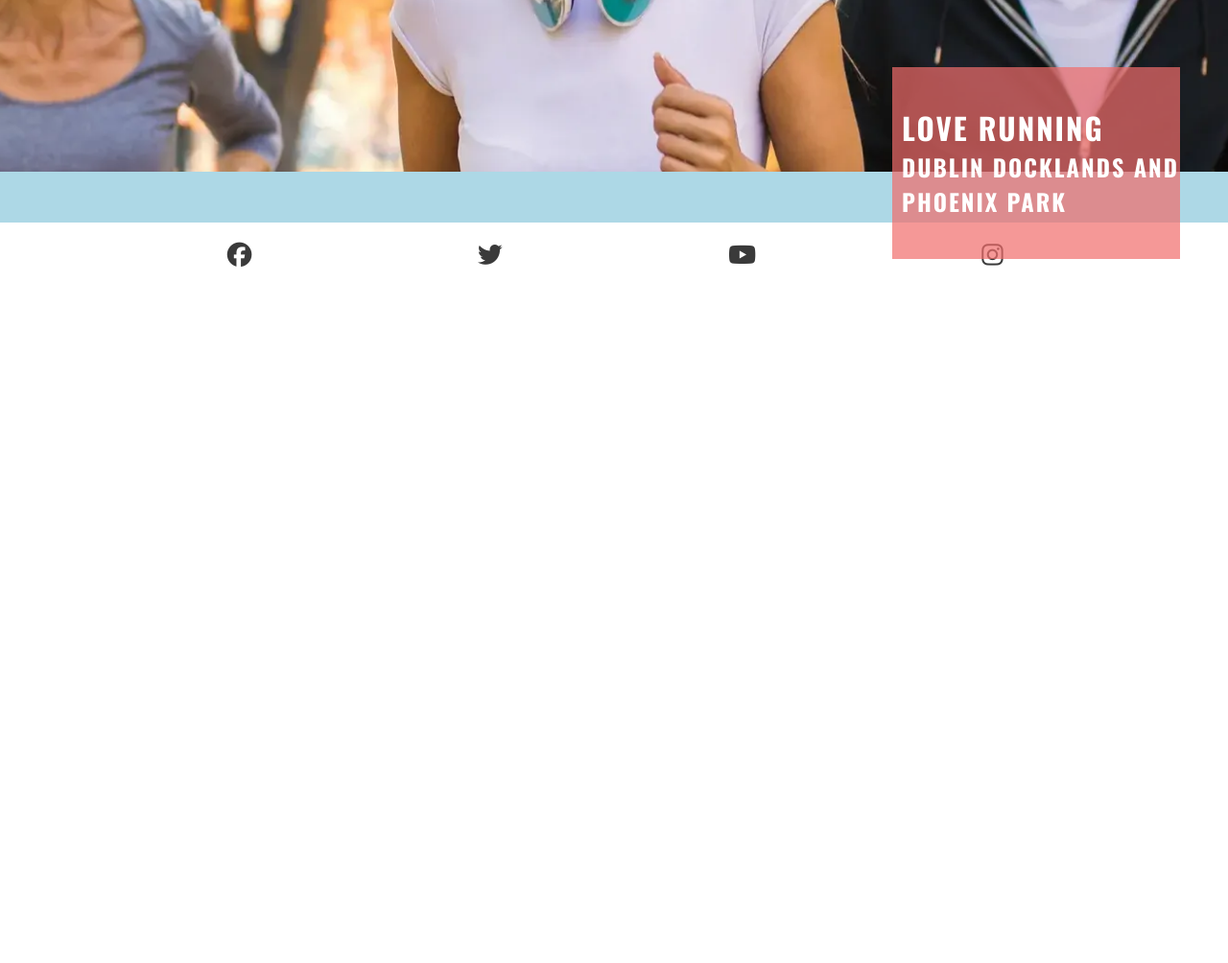
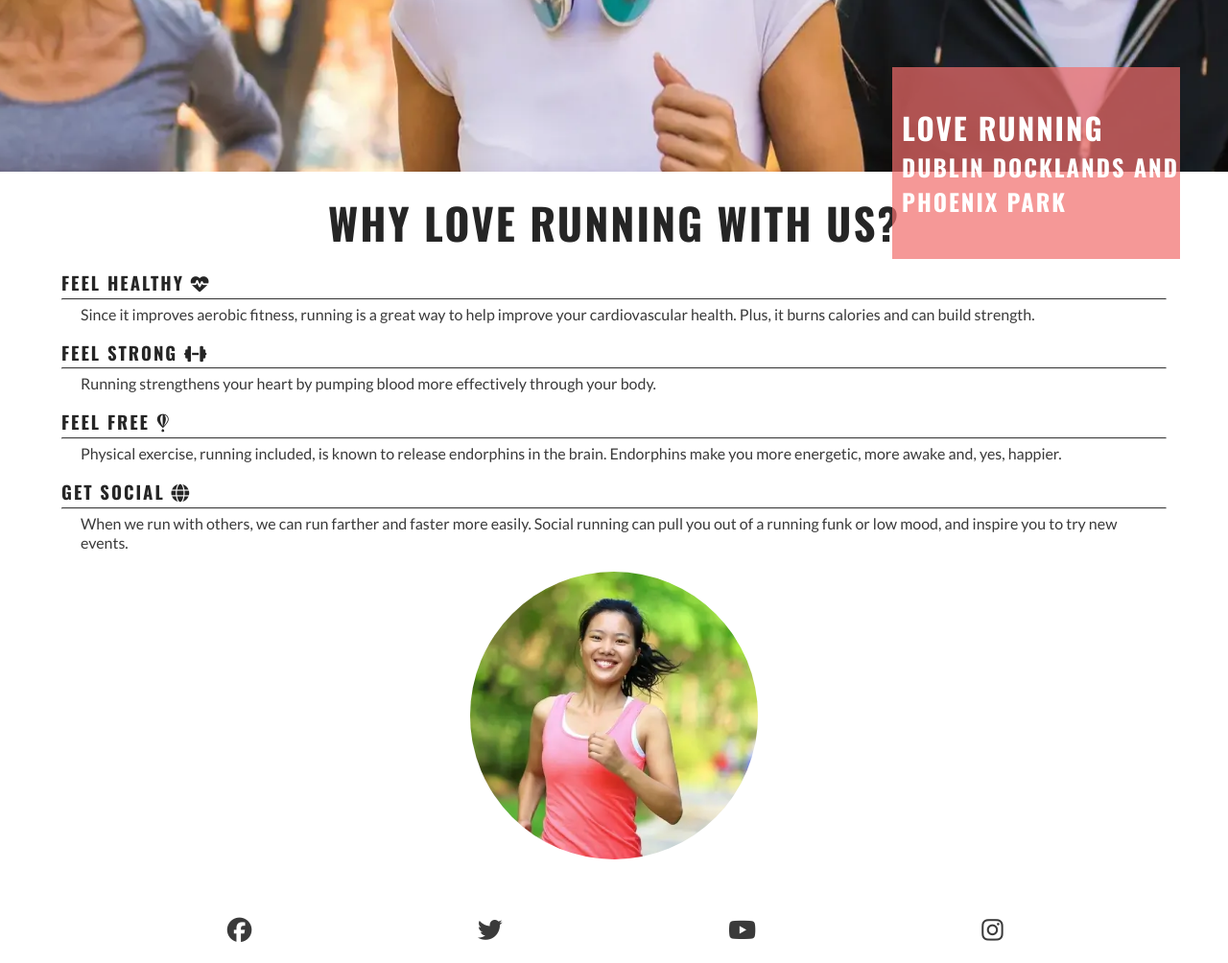
Before and after one commit to MAli-539/love-running, a plain HTML site: page index.html in a window 1280 px wide. Shown: the part 500-1504 px from the top of the page at 96% size. Before the commit the page ends 800 px from the top, so only its background shows below. Drawn offline with nearby package versions, Linux system fonts and the light colour scheme.

Commit message:
Add circular image to reasons section

```diff
--- a/assets/css/style.css
+++ b/assets/css/style.css
@@ -85,7 +85,7 @@ nav {
 }
 /* Main content */
 main {
-    background-color: lightblue;
+
     /*make main element take up any surplus space to push down footer*/
     flex: 1 0 auto;
     margin-top: 47px;
@@ -114,6 +114,48 @@ main {
     color: #ffffff;
 }
 
+#reasons {
+    width: 90%;
+    margin: 20px auto;
+}
+
+#reasons h2 {
+    margin-bottom: 20px;
+    text-align: center;
+    font-size: 280%;
+}
+
+#benefits-physical>div,
+#benefits-mental>div {
+    line-height: 20px;
+    margin-bottom: 20px;
+}
+
+#benefits p {
+    padding: 0 20px;
+}
+
+hr {
+    border-top: 1px solid #3a3a3a;
+    margin: 5px 0;
+}
+
+#circle-cover-bg {
+    background: url(../images/reasons-image.webp) no-repeat top center / cover;
+    height: 90vw;
+    width: 90vw;
+    margin-bottom: 20px;
+    /* Makes the square image into a cirlcle */
+    border-radius: 50%;
+    max-width: 300px;
+    max-height: 300px;
+}
+
+#benefits-image {
+    display: flex;
+    align-items: center;
+    justify-content: center;
+}
 /* Footer */
 #social-networks {
     text-align: center;
--- a/index.html
+++ b/index.html
@@ -43,6 +43,40 @@
                 <h3>Dublin Docklands and Phoenix Park</h3>
             </div>
         </section>
+
+        <!-- Reasons section -->
+         <section id="reasons">
+            <h2>Why Love Running With Us?</h2>
+            <div id="benefits">
+                <div id="benefits-physical">
+                    <div>
+                        <h3>Feel Healthy <i class="fa-solid fa-heartbeat"></i></h3>
+                        <hr>
+                        <p>Since it improves aerobic fitness, running is a great way to help improve your cardiovascular health. Plus, it burns calories and can build strength.</p>
+                    </div>
+                    <div>
+                        <h3>Feel Strong <i class="fa-solid fa-dumbbell"></i></h3>
+                        <hr>
+                        <p>Running strengthens your heart by pumping blood more effectively through your body.</p>
+                    </div>
+                </div>
+                <div id="benefits-mental">
+                    <div>
+                        <h3>Feel Free <i class="fa-brands fa-fly"></i></h3>
+                        <hr>
+                        <p>Physical exercise, running included, is known to release endorphins in the brain. Endorphins make you more energetic, more awake and, yes, happier.</p>
+                    </div>
+                    <div>
+                        <h3>Get Social <i class="fa-solid fa-globe"></i></h3>
+                        <hr>
+                        <p>When we run with others, we can run farther and faster more easily. Social running can pull you out of a running funk or low mood, and inspire you to try new events.</p>
+                    </div>
+                </div>
+
+                <div id="benefits-image">
+                    <div id="circle-cover-bg"></div>
+                </div>
+            </div>
     </main>
 
     <!-- Footer -->
```
Also changed, not shown: assets/images/reasons-image.webp (added).
